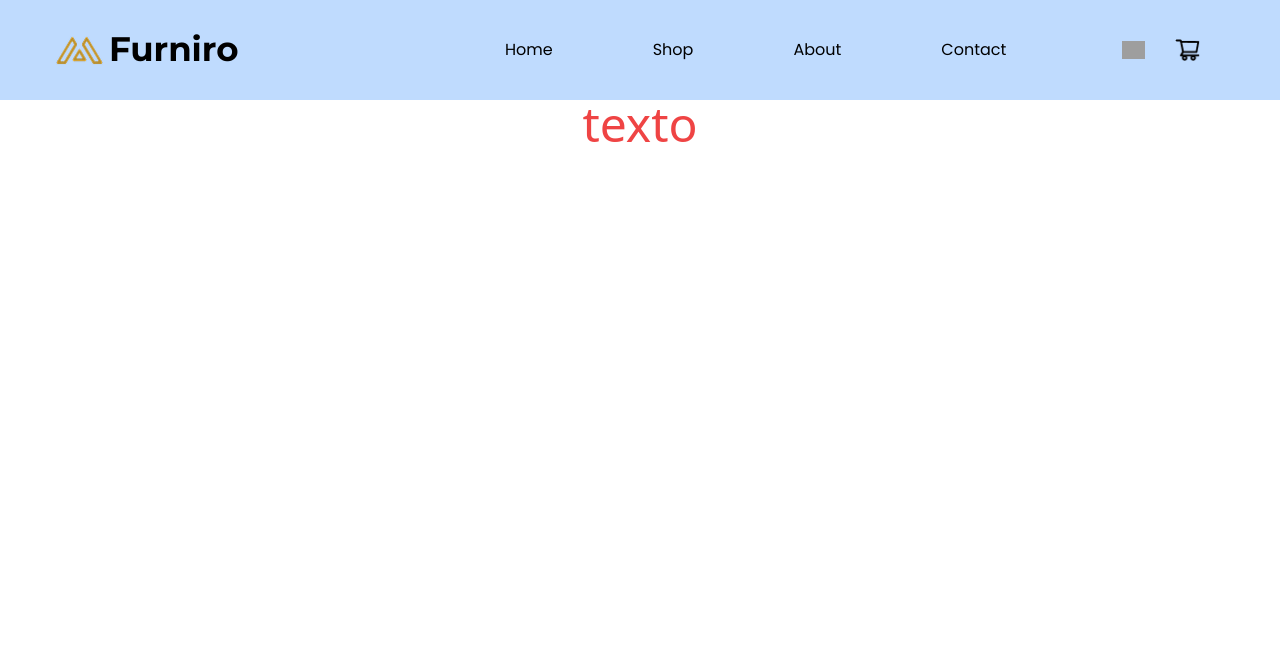
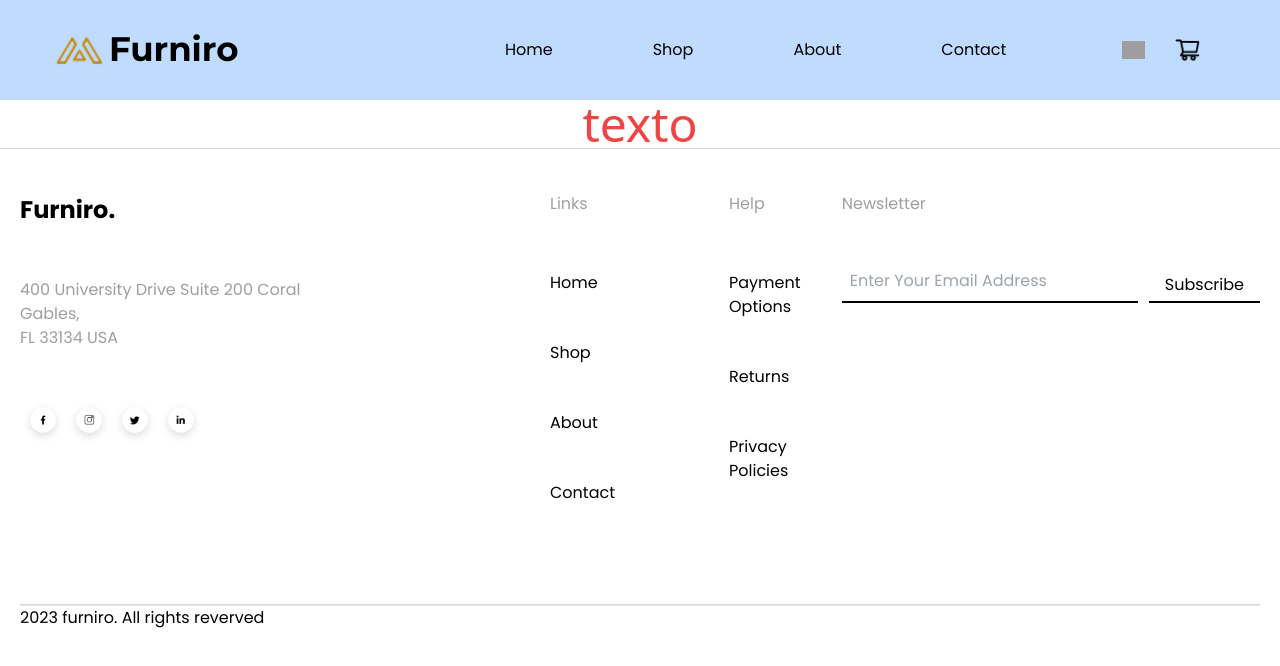
Before and after one commit to Tayling-Ng/desafio-4_compassUol, a React (Vite) app: page / in a window 1280 px wide. Shown: the top 666 px of the page. Built offline with nearby package versions, Linux system fonts and the light colour scheme; grey boxes are pictures that could not be loaded.

Commit message:
fix: Item positioning

```diff
--- a/src/components/Footer/Footer.tsx
+++ b/src/components/Footer/Footer.tsx
@@ -6,26 +6,27 @@ import linkedin from '../../assets/img-footer/linkedin.png';
 export const Footer = () => {
     return (
         //footer
-        <div className="flex justify-center items-center h-[505px] border-t border-black/[0.17] mt-[4330px] font-poppin">
+        <div className="flex justify-center items-center h-[505px] border-t border-black/[0.17] font-poppins">
             {/* Group 45 */}
             <div className="flex flex-col w-[1240.01px] h-[419px] left-[100px] gap-[100px]">
                 {/* Group 32 */}
-                <div className="flex flex-row justify-between items-center gap-[100px]">
+                <div className="flex flex-row justify-between ">
                     {/* Infos e Redes Sociais */}
                     <div className="flex flex-col gap-[50px]">
                         <div>
-                            <h1 className="w-[85px] h-[36px] text-2xl font-bold leading-[36px] text-left text-black">
+                            <h1 className="w-[85px] h-[36px] text-2xl font-bold leading-[36px] text-black">
                                 Furniro.
                             </h1>
                         </div>
                         <div>
-                            <p className="w-[285px] h-[72px] text-base font-normal leading-[24px] text-left text-[#9F9F9F]">
+                            <p className="w-[285px] h-[72px] text-base font-normal leading-[24px] text-[#9F9F9F]">
                                 400 University Drive Suite 200 Coral
                                 <br /> Gables,
                                 <br />
                                 FL 33134 USA
                             </p>
                         </div>
+                        {/* Group 12 */}
                         <div className="flex flex-row justify-between w-[184px] h-[34px]">
                             <a href="https://www.facebook.com/" target="_blank">
                                 <img
@@ -62,16 +63,16 @@ export const Footer = () => {
                     {/* Group 31 */}
                     <div className="flex flex-row justify-between w-[710px] h-[312px] left-[523.01px]">
                         {/* Group 28 */}
-                        <div className="flex flex-row justify-between">
+                        <div className="flex flex-row justify-center gap-[114px]">
                             {/* Group 26 */}
                             <div>
-                                <div>
+                                <div className="flex flex-col gap-[55px]">
                                     {/* Links */}
-                                    <div>
+                                    <div className="text-[#9F9F9F]">
                                         <p>Links</p>
                                     </div>
                                     {/* Group 24 */}
-                                    <div>
+                                    <div className="flex flex-col gap-[46px]">
                                         <p>Home</p>
                                         <p>Shop</p>
                                         <p>About</p>
@@ -81,13 +82,13 @@ export const Footer = () => {
                             </div>
                             {/* Group 27 */}
                             <div>
-                                <div>
+                                <div className="flex flex-col gap-[55px]">
                                     {/* Help */}
-                                    <div>
+                                    <div className="text-[#9F9F9F]">
                                         <p>Help</p>
                                     </div>
                                     {/* Group 25 */}
-                                    <div>
+                                    <div className="flex flex-col gap-[46px]">
                                         <p>Payment Options</p>
                                         <p>Returns</p>
                                         <p>Privacy Policies</p>
@@ -96,13 +97,13 @@ export const Footer = () => {
                             </div>
                         </div>
                         {/* Group 30 */}
-                        <div>
+                        <div className="flex flex-col gap-[45px]">
                             {/* Newsletter */}
-                            <div>
+                            <div className="text-[#9F9F9F]">
                                 <p>Newsletter</p>
                             </div>
                             {/* Group 29 */}
-                            <div className="flex flex-row justify-between">
+                            <div className="flex flex-row justify-between gap-[11px]">
                                 <input
                                     type="email"
                                     placeholder="Enter Your Email Address"
@@ -116,10 +117,10 @@ export const Footer = () => {
                     </div>
                 </div>
                 {/* Group 44 */}
-                <div className="items-end w-[1240px] h-[59px] border-t border-[#D9D9D9]">
-                    <p className="flex items-end h-[24px] border-t border-t-solid border-t-[#D9D9D9] text-base font-normal leading-[24px] text-left">
-                        2023 furniro. All rights reverved
-                    </p>
+                <div className="relative w-[1240.0145px] border-t-[1px] border-solid  border-[#D9D9D9]">
+                    <div className="flex border-t border-t-solid text-base leading-[24px] text-left">
+                        <p>2023 furniro. All rights reverved</p>
+                    </div>
                 </div>
             </div>
         </div>
```
